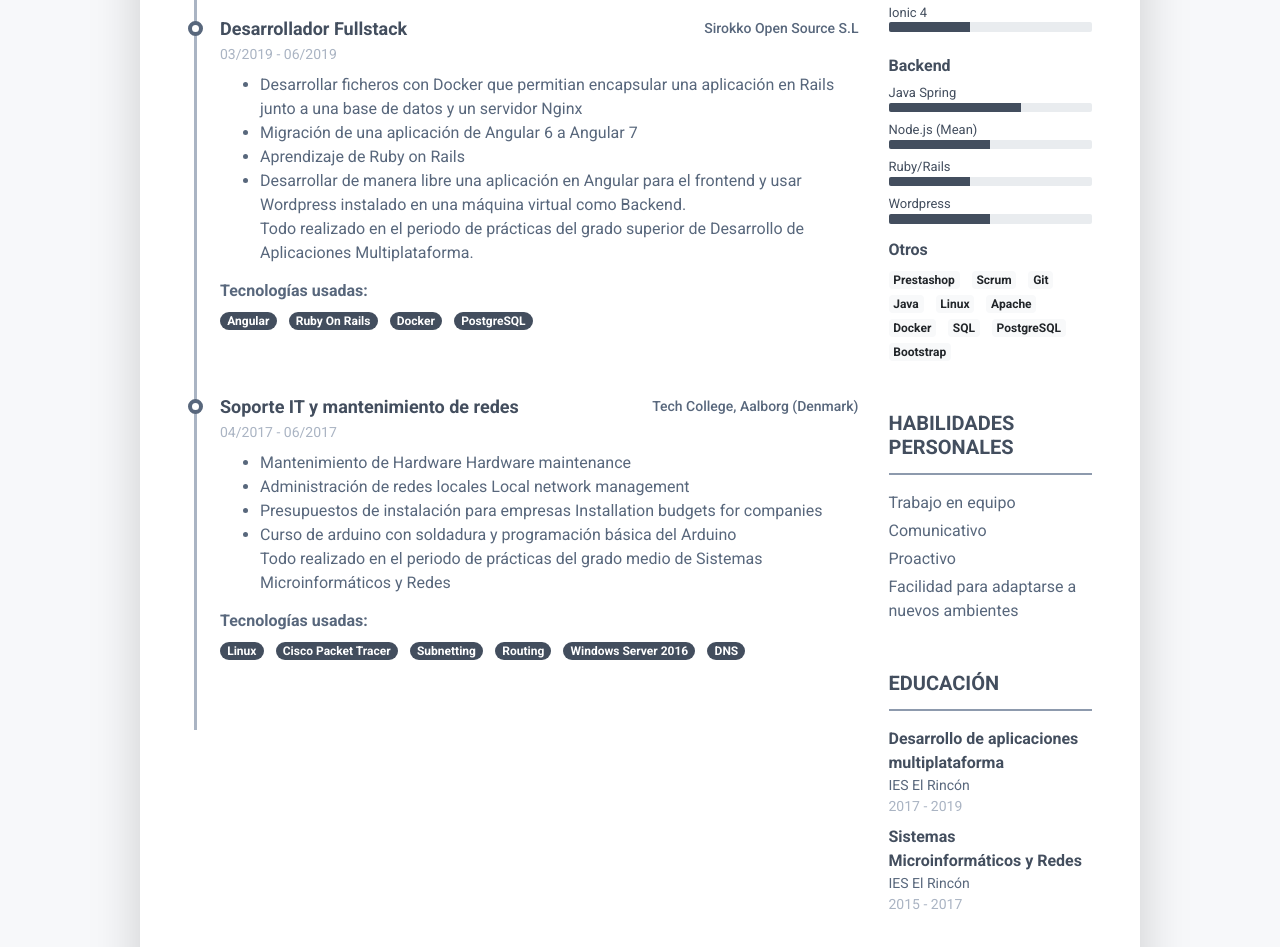
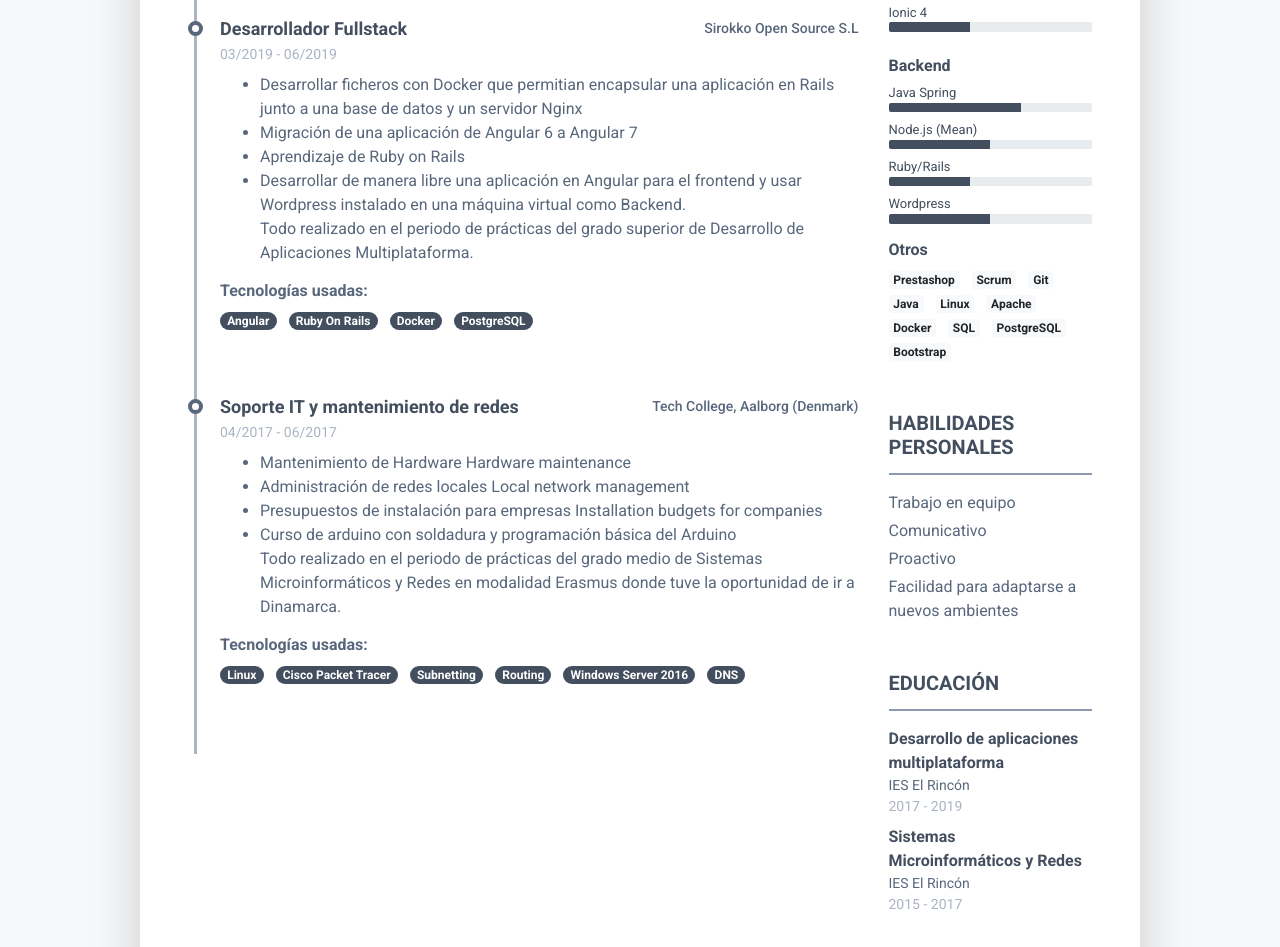
Before and after one commit to Xxamer/Curriculum, a plain HTML site: page index.html in a window 1280 px wide. Shown: the part 942-1889 px from the top of the page. Drawn offline with nearby package versions, Linux system fonts and the light colour scheme.

Commit message:
Fixed translation error and move translations to folder

```diff
--- a/assets/js/english.js
+++ b/assets/js/translations/english.js
@@ -27,8 +27,8 @@ function changeToEn() {
             '<li>Hardware maintenance</li>' +
             '<li>Local network management</li>'+
             '<li>Installation budgets for companies</li>'+
-            '<li>Curso de arduino con soldadura y programación básica del Arduino</li>'+
-            '<p>Todo realizado en el periodo de prácticas del grado medio de Sistemas Microinformáticos y Redes</p>'
+            '<li>Arduino course with welding and basic Arduino programming</li>'+
+            '<p>Everything done during the training period of intermediate degree of Microcomputer Systems and Networks where I had the opportunity to go to Denmark for a part of a Erasmus project</p>'
     );
     $("#others").html("Others");
     //Right side
--- a/assets/js/spanish.js
+++ b/assets/js/translations/spanish.js
@@ -28,7 +28,7 @@ function changeToEs() {
 					'<li>Administración de redes locales Local network management</li>'+
 					'<li>Presupuestos de instalación para empresas Installation budgets for companies</li>'+
 					'<li>Curso de arduino con soldadura y programación básica del Arduino</li>'+
-					'<p>Todo realizado en el periodo de prácticas del grado medio de Sistemas Microinformáticos y Redes</p>'
+					'<p>Todo realizado en el periodo de prácticas del grado medio de Sistemas Microinformáticos y Redes en modalidad Erasmus donde tuve la oportunidad de ir a Dinamarca.</p>'
     );
     //Right side
     $("#others").html("Otros");
--- a/index.html
+++ b/index.html
@@ -24,8 +24,8 @@
 	<!-- Javascript-->
 	<script src="https://ajax.googleapis.com/ajax/libs/jquery/3.4.1/jquery.min.js"></script>
 	<script src="assets/js/index.js"></script>
-	<script src="assets/js/spanish.js"></script>
-	<script src="assets/js/english.js"></script>
+	<script src="assets/js/translations/spanish.js"></script>
+	<script src="assets/js/translations/english.js"></script>
 </head>
 
 <body>
```
